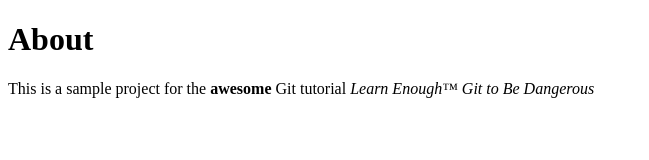
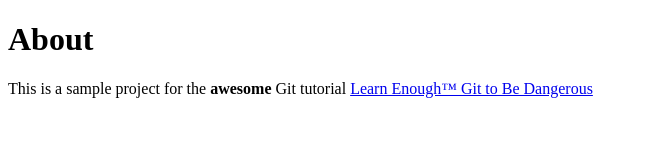
Before and after one commit to oram77/train1, a plain HTML site: page about.html in a window 1280 px wide. Shown: the whole page, without its empty margins (0-649 px from the left). Drawn offline with Linux system fonts and the light colour scheme.

Commit message:
add link to tutorial title

```diff
--- a/about.html
+++ b/about.html
@@ -6,7 +6,7 @@
 <body>
 <h1>About</h1>
 <p>
-	This is a sample project for the <strong>awesome</strong> Git tutorial <em>Learn Enough™ Git to Be Dangerous</em>
+	This is a sample project for the <strong>awesome</strong> Git tutorial <a href="http://learnenough.com/git-tutorial"<em>Learn Enough™ Git to Be Dangerous</em></a>
 </p>
 </body>
 </html>
```
